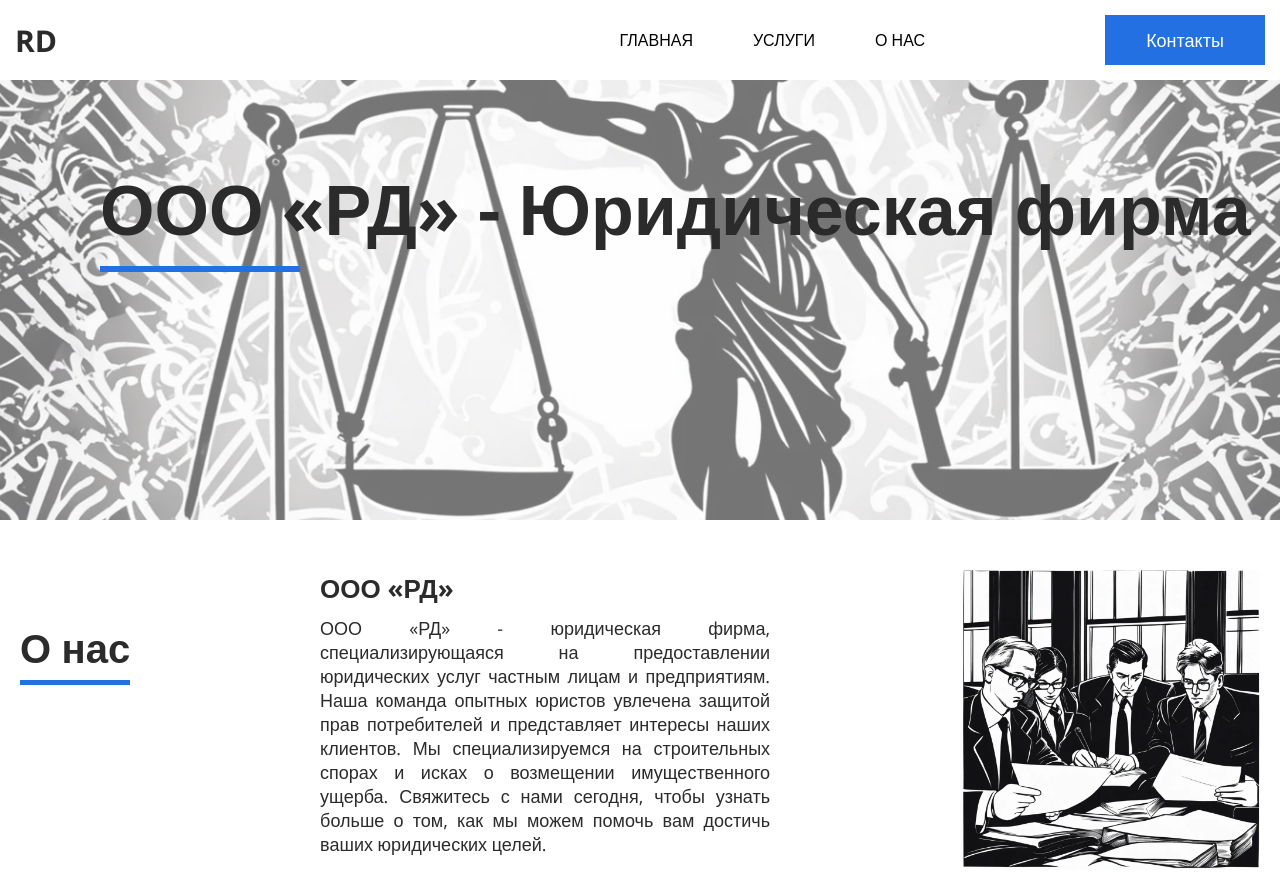
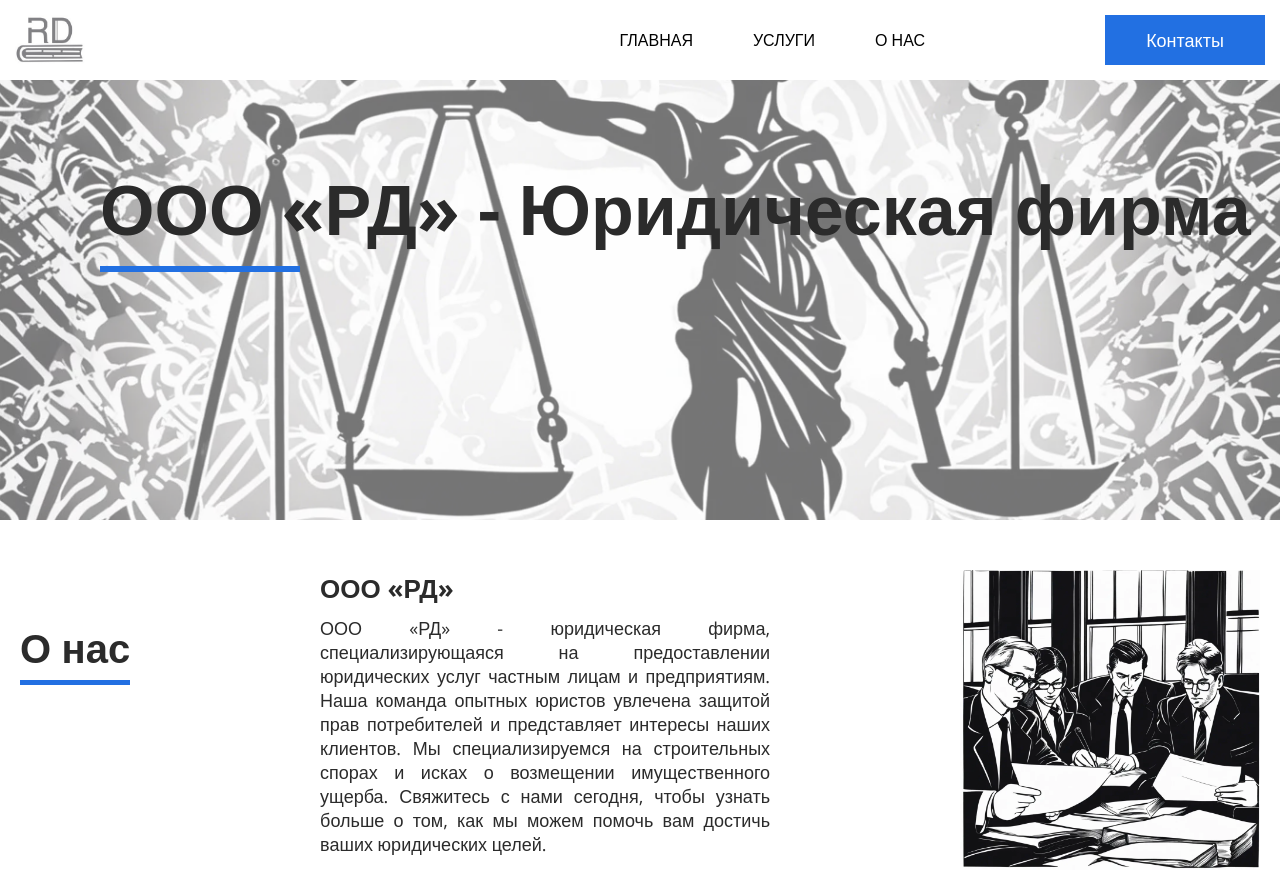
Before and after one commit to trofimov-aa/rd_new, a plain HTML site: page index.html in a window 1280 px wide. Shown: the top 873 px of the page. Drawn offline with nearby package versions, Linux system fonts and the light colour scheme.

Commit message:
8 commit

```diff
--- a/css/main.css
+++ b/css/main.css
@@ -71,8 +71,9 @@ p {
     z-index: 1;
 }
 .logo-img {
-    width: 100px;
-    height: 100px;
+    width: 70px;
+    height: 50px;
+    opacity: 0.5;
 }
 .navbar {
     display: flex;
--- a/index.html
+++ b/index.html
@@ -15,8 +15,8 @@
 <body>
     <!-- Шапка сайта -->
     <header class="header">
-        <!-- <img class="logo-img" src="img/Untitled_logo_1_free-file.jpg" alt=""> -->
-        <h5><a class="logo" href="index.html">RD</a></h5>
+        <img class="logo-img" src="img/logoRD.jpeg" alt="logo">
+        <!-- <h5><a class="logo" href="index.html">RD</a></h5> -->
         <nav class="navbar">
             <ul>
                 <li class="menu__link"><a href="index.html">Главная</a></li>
```
Also changed, not shown: pages/about.html (+2 -2 lines), pages/contact.html (+2 -2 lines), pages/services.html (+2 -2 lines), img/logoRD.jpeg (added).
